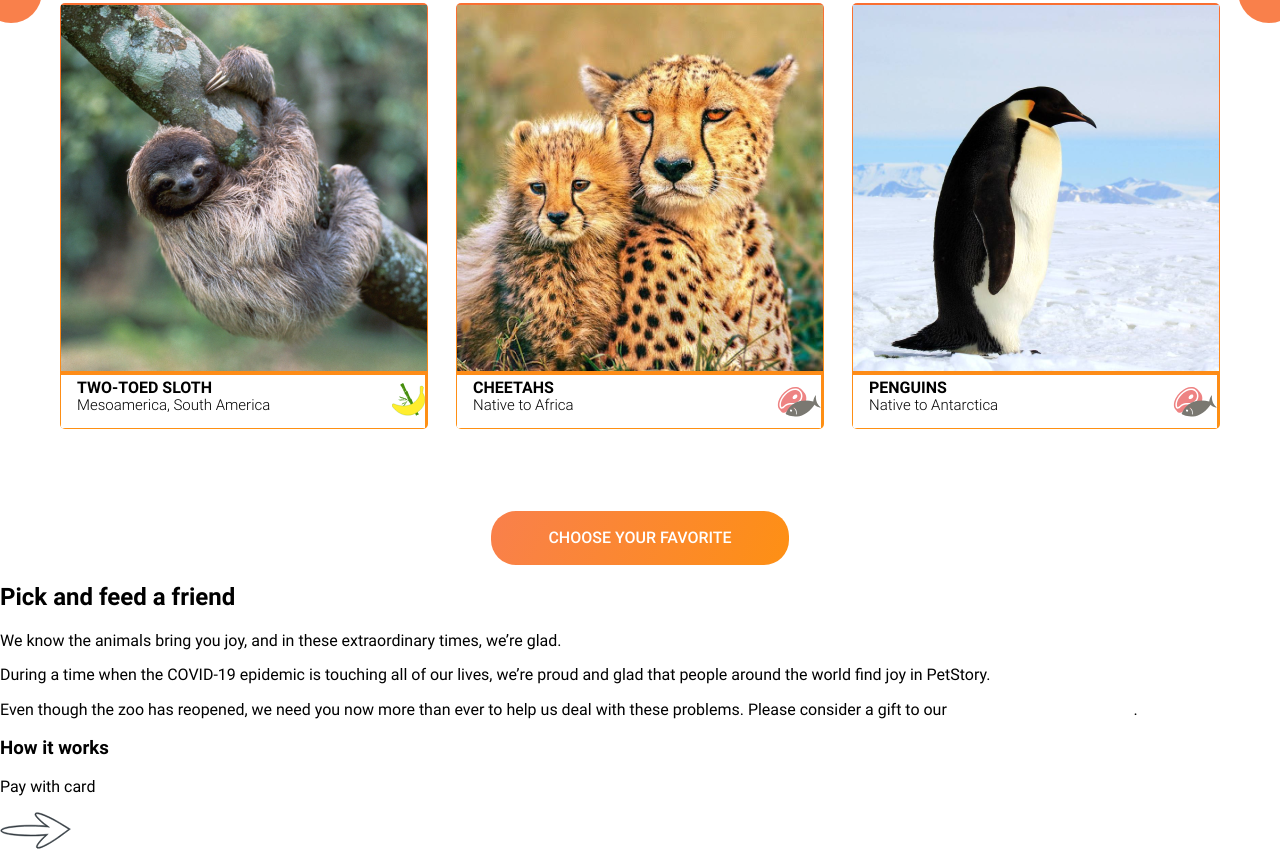
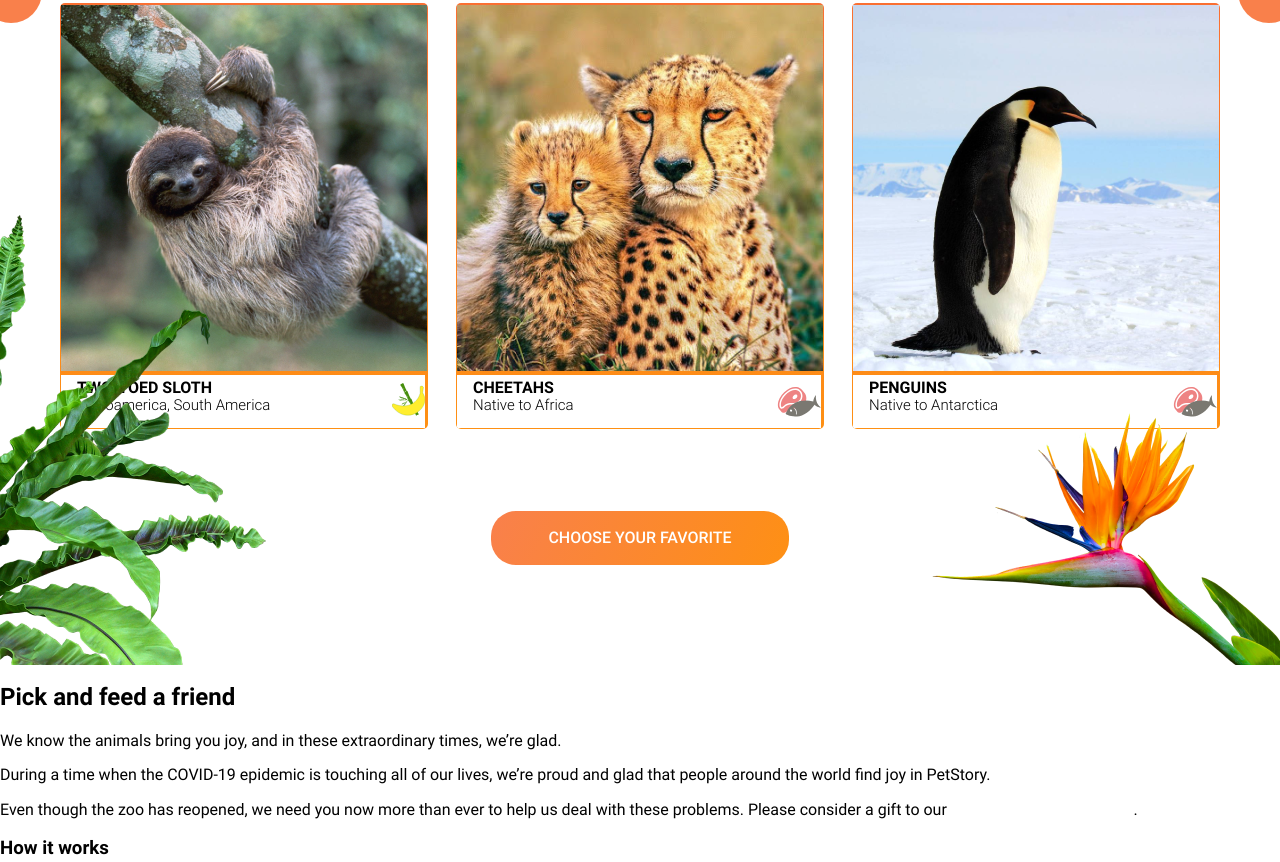
Before and after one commit to existanz/RSS_FE_JS_projects, a plain HTML site: page online-zoo/pages/main/index.html in a window 1280 px wide. Shown: the part 1944-2806 px from the top of the page. Drawn offline with Linux system fonts and the light colour scheme.

Commit message:
feat: added flower to bottom of animals section 	modified:   online-zoo/pages/main/index.html 	modified:   online-zoo/pages/main/style.css

```diff
--- a/online-zoo/pages/main/index.html
+++ b/online-zoo/pages/main/index.html
@@ -128,6 +128,8 @@
                 <div class="arrow arrow-left"></div>
             </div>
             <button class="button animal-button">choose your favorite</button>
+            <div class="animal-flower-left"></div>
+            <div class="animal-flower-right"></div>
         </section>
         <section class="feed-friend">
             <div class="feed-container">
--- a/online-zoo/pages/main/style.css
+++ b/online-zoo/pages/main/style.css
@@ -188,6 +188,10 @@ li {
 }
 
 /*animals*/
+.animals {
+    position: relative;
+    padding-bottom: 100px;
+}
 .animal-slider {
     position: relative;
     margin: 0 auto;
@@ -249,6 +253,26 @@ li {
     right: -80px;
     background-image: url('../../assets/icons/rightArrow.svg');
 }
+/*animal flowers*/
+.animal-flower-left {
+    background-repeat: no-repeat;
+    width: 271px;
+    height: 460px;
+    position: absolute;
+    bottom: 0;
+    left: 0;
+    background-image: url("../../assets/images/palm_foto.png");
+}
+
+.animal-flower-right {
+    background-repeat: no-repeat;
+    width: 368px;
+    height: 275px;
+    position: absolute;
+    bottom: 0;
+    right: 0;
+    background-image: url("../../assets/images/strelitzia.png");
+}
 .footer {
     display: flex;
     justify-content: space-between;
```
